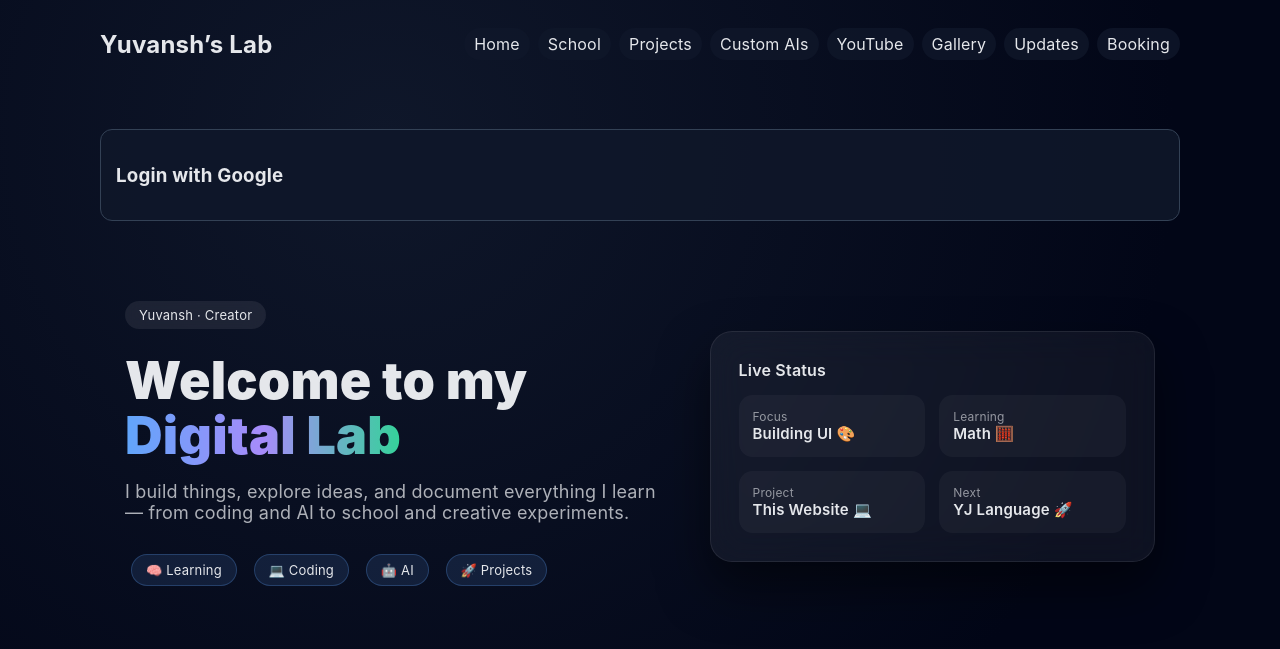
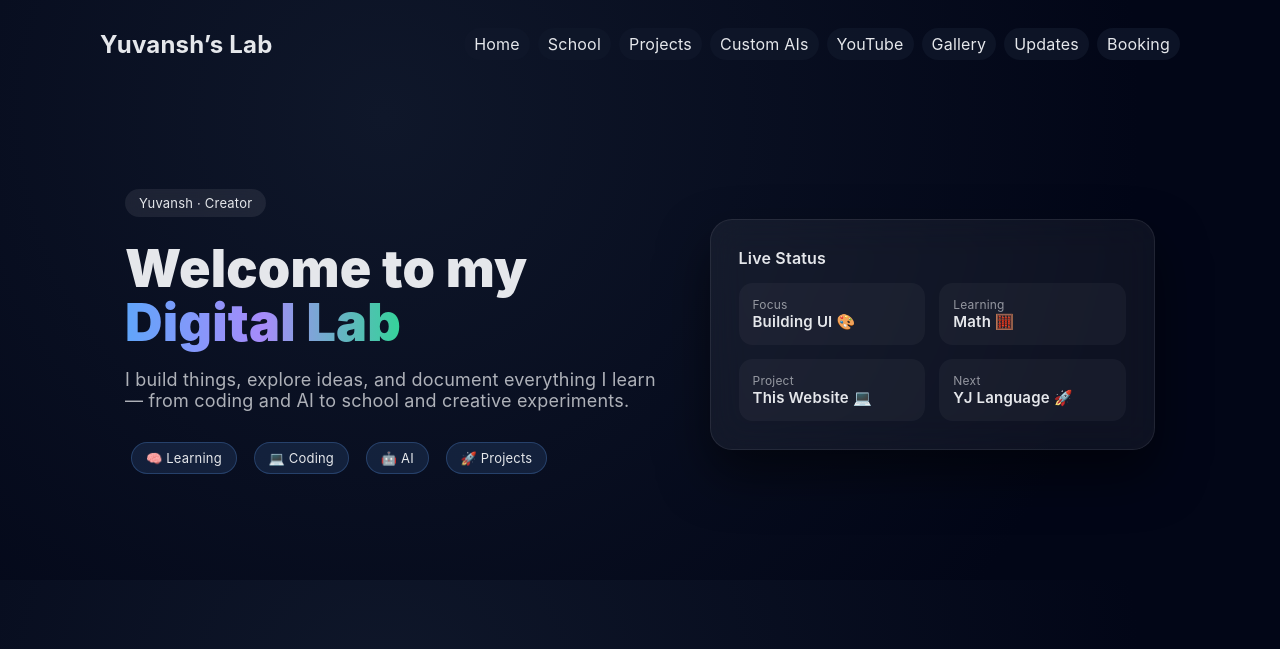
Before and after one commit to varunjain79/yuvansh.github.io, a Jekyll site: the page built from index.md, in a window 1280 px wide. Shown: the top 649 px of the page. Built offline with Jekyll 4.4.1, drawn with Linux system fonts in a browser that asks for light colours.

Commit message:
Update default.html

```diff
--- a/_layouts/default.html
+++ b/_layouts/default.html
@@ -5,9 +5,6 @@
   <title>{% if page.title %}{{ page.title }} · {% endif %}{{ site.title }}</title>
   <meta name="viewport" content="width=device-width, initial-scale=1">
   <meta name="description" content="{{ site.description }}">
-
-  <!-- Google Identity -->
-  <script src="https://accounts.google.com/gsi/client" async defer></script>
 
   <style>
     :root {
@@ -59,14 +56,6 @@
       margin: 20px auto;
       padding: 20px;
     }
-
-    .login-box {
-      margin-bottom: 20px;
-      padding: 15px;
-      border-radius: 12px;
-      border: 1px solid #334155;
-      background: rgba(15,23,42,0.9);
-    }
   </style>
 </head>
 
@@ -78,75 +67,20 @@
 
     <nav>
       <a class="nav-link" href="/">Home</a>
-
-      <a class="nav-link" href="#" onclick="protectPage(event, '/school/')">School</a>
-
-      <a class="nav-link" href="#" onclick="protectPage(event, '/projects/')">Projects</a>
-
-      <a class="nav-link" href="#" onclick="protectPage(event, '/ai/')">Custom AIs</a>
-
-      <a class="nav-link" href="#" onclick="protectPage(event, '/youtube/')">YouTube</a>
-
-      <a class="nav-link" href="#" onclick="protectPage(event, '/gallery/')">Gallery</a>
-
-      <a class="nav-link" href="#" onclick="protectPage(event, '/updates/')">Updates</a>
-
-      <a class="nav-link" href="#" onclick="protectPage(event, '/booking/')">Booking</a>
+      <a class="nav-link" href="/school/">School</a>
+      <a class="nav-link" href="/projects/">Projects</a>
+      <a class="nav-link" href="/ai/">Custom AIs</a>
+      <a class="nav-link" href="/youtube/">YouTube</a>
+      <a class="nav-link" href="/gallery/">Gallery</a>
+      <a class="nav-link" href="/updates/">Updates</a>
+      <a class="nav-link" href="/booking/">Booking</a>
     </nav>
   </div>
 </header>
 
 <main>
-
-  <!-- 🔐 GOOGLE LOGIN -->
-  <div class="login-box">
-    <h3>Login with Google</h3>
-
-    <div id="g_id_onload"
-         data-client_id="947445896989-a2uniqhbe95qtog2b2f40rq8c4mj1kjs.apps.googleusercontent.com"
-         data-callback="handleCredentialResponse">
-    </div>
-
-    <div class="g_id_signin"
-         data-type="standard"
-         data-size="large">
-    </div>
-  </div>
-
   {{ content }}
-
 </main>
-
-<!-- 🧠 LOGIN + PROTECTION SCRIPT -->
-<script>
-  let isLoggedIn = false;
-
-  function handleCredentialResponse(response) {
-    const data = parseJwt(response.credential);
-    isLoggedIn = true;
-
-    alert("Welcome " + data.name);
-  }
-
-  function protectPage(event, url) {
-    if (!isLoggedIn) {
-      event.preventDefault();
-      alert("Please login first!");
-    } else {
-      window.location.href = url;
-    }
-  }
-
-  function parseJwt(token) {
-    const base64Url = token.split('.')[1];
-    const base64 = base64Url.replace(/-/g, '+').replace(/_/g, '/');
-    const jsonPayload = decodeURIComponent(atob(base64).split('').map(function(c) {
-      return '%' + ('00' + c.charCodeAt(0).toString(16)).slice(-2);
-    }).join(''));
-
-    return JSON.parse(jsonPayload);
-  }
-</script>
 
 </body>
 </html>
```
